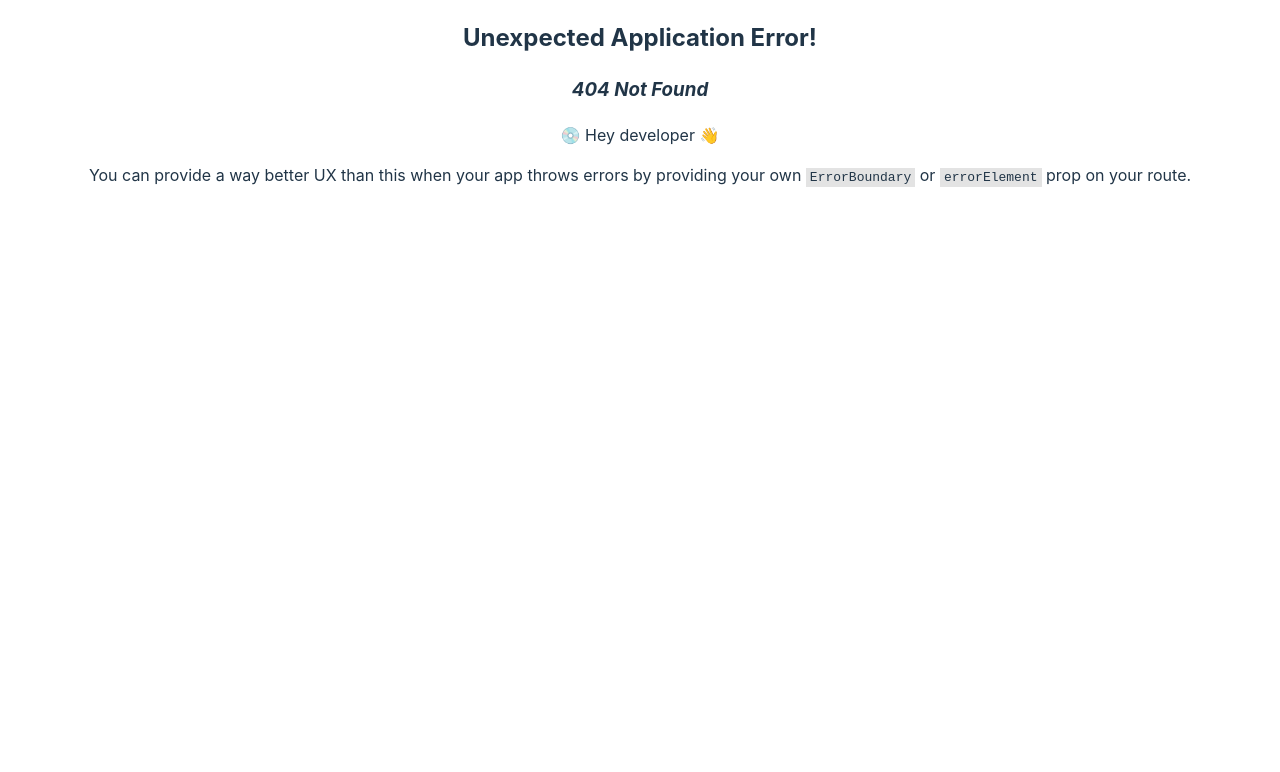
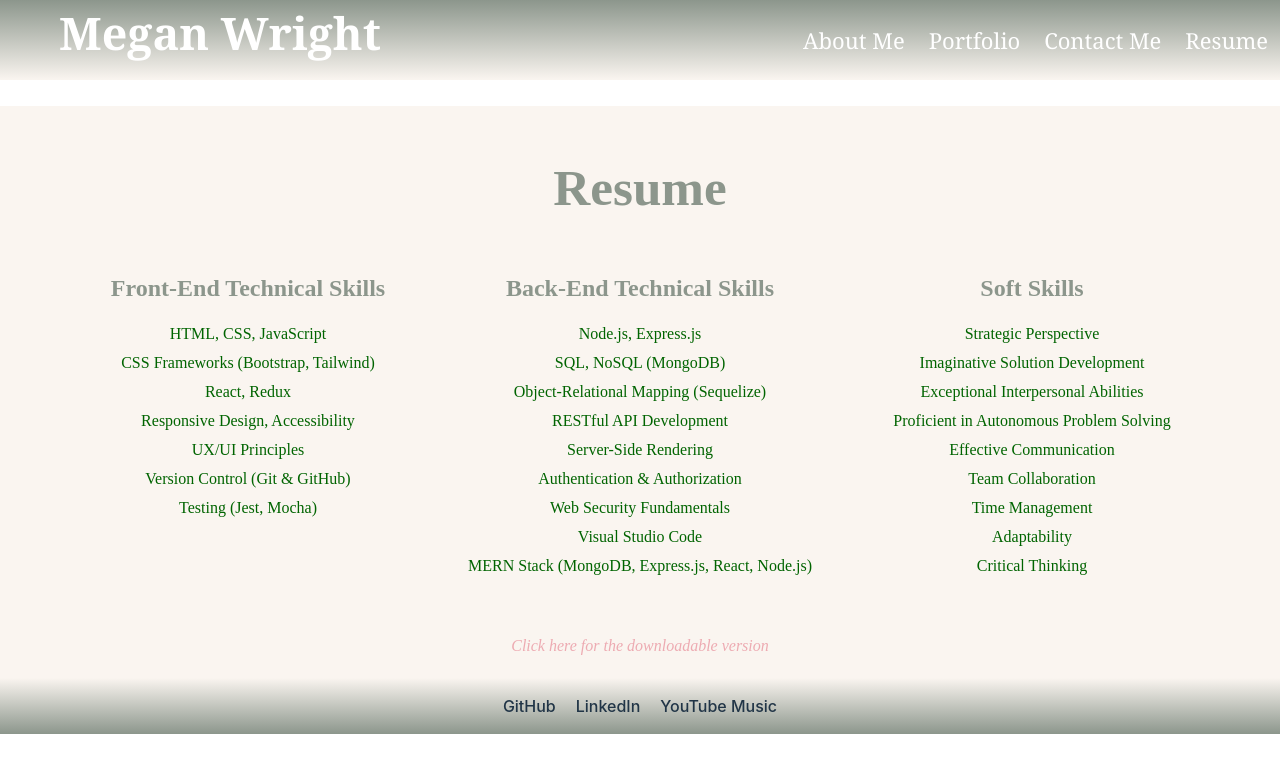
Before and after one commit to mmw18/reactPortfolio, a React (Vite) app: page /resume in a window 1280 px wide. Before the commit this address had no page. Shown: the top 772 px of the page. Built offline with nearby package versions, Linux system fonts and the light colour scheme.

Commit message:
Resume section styling added

```diff
--- a/src/components/header/header.jsx
+++ b/src/components/header/header.jsx
@@ -15,7 +15,7 @@ function Header() {
           <li><a href="about-me">About Me</a></li>
           <li><a href="projects">Portfolio</a></li>
           <li><a href="contact">Contact Me</a></li>
-          <li><a href="#resume">Resume</a></li>
+          <li><a href="resume">Resume</a></li>
         </ul>
       </nav>
     </header>
--- a/src/components/resume/resume.css
+++ b/src/components/resume/resume.css
@@ -0,0 +1,48 @@
+.resume-container {
+    padding: 20px;
+    background-color: #Faf5f0;
+    font-family: 'Times New Roman', serif;
+    color: #8c968c;
+    display: flex;
+    flex-direction: column;
+    align-items: center; /* Center align the contents */
+  }
+
+  .skills-section {
+    display: flex;
+    justify-content: center; /* Center the skill categories */
+    flex-wrap: wrap; /* Wrap sections to next line on smaller screens */
+    margin-bottom: 20px;
+    width: 100%;
+  }
+
+  .skills-category {
+    width: 30%; /* Adjust width for each category */
+    margin: 0 10px; /* Add margin for spacing */
+  }
+
+  .skills-category h2 {
+    margin-bottom: 10px;
+  }
+
+  .skills-category ul {
+    list-style-type: none; /* Remove bullet points */
+    margin-left: 0;
+    padding-left: 0; /* Remove default padding */
+  }
+
+  .skills-category li {
+    margin-bottom: 5px;
+    color: #006400; /* Darker green for list items */
+  }
+
+  .download-resume {
+    text-align: center;
+    margin-top: 20px;
+  }
+
+  .download-resume a {
+    color: #edabb2;
+    text-decoration: none;
+    font-style: italic;
+  }
--- a/src/components/resume/resume.jsx
+++ b/src/components/resume/resume.jsx
@@ -7,6 +7,7 @@ const Resume = () => {
       <h1>Resume</h1>
 
       <div className="skills-section">
+        <div className="skills-category">
           <h2>Front-End Technical Skills</h2>
           <ul>
           <li>HTML, CSS, JavaScript</li>
@@ -17,7 +18,9 @@ const Resume = () => {
           <li>Version Control (Git & GitHub)</li>
           <li>Testing (Jest, Mocha)</li>
         </ul>
+        </div>
 
+        <div className="skills-category">
           <h2>Back-End Technical Skills</h2>
           <ul>
           <li>Node.js, Express.js</li>
@@ -30,7 +33,9 @@ const Resume = () => {
           <li>Visual Studio Code</li>
           <li>MERN Stack (MongoDB, Express.js, React, Node.js)</li>
         </ul>
+        </div>
 
+        <div className="skills-category">
           <h2>Soft Skills</h2>
           <ul>
           <li>Strategic Perspective</li>
@@ -44,9 +49,10 @@ const Resume = () => {
           <li>Critical Thinking</li>
         </ul>
         </div>
+      </div>
 
       <div className="download-resume">
-        <a href="https://docs.google.com/document/d/1CJXZ7SbvVwrsgU4OL74aBG9g9IBmYj1Aq83N1ISj8RM/edit?usp=sharing" target="_blank" rel="noopener noreferrer">
+        <a href="https://drive.google.com/your-resume-link" target="_blank" rel="noopener noreferrer">
           Click here for the downloadable version
         </a>
       </div>
```
Also changed, not shown: src/routes/router.jsx (+6 -1 lines). Lines whose indentation alone changed are shown as unchanged.
